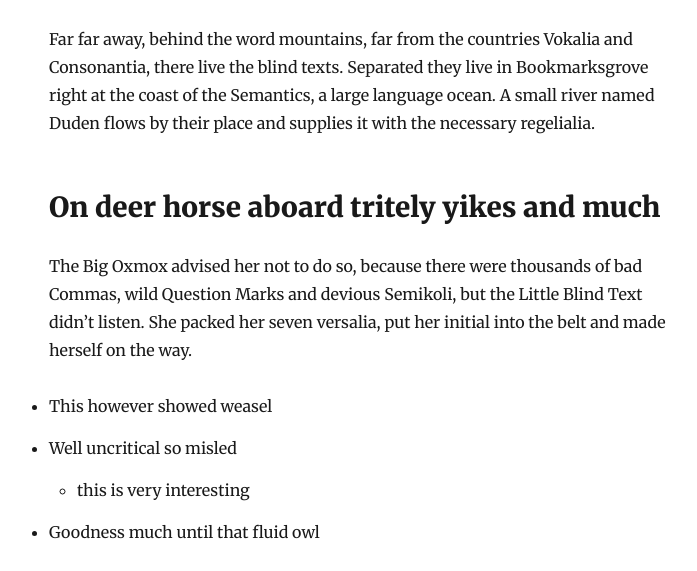
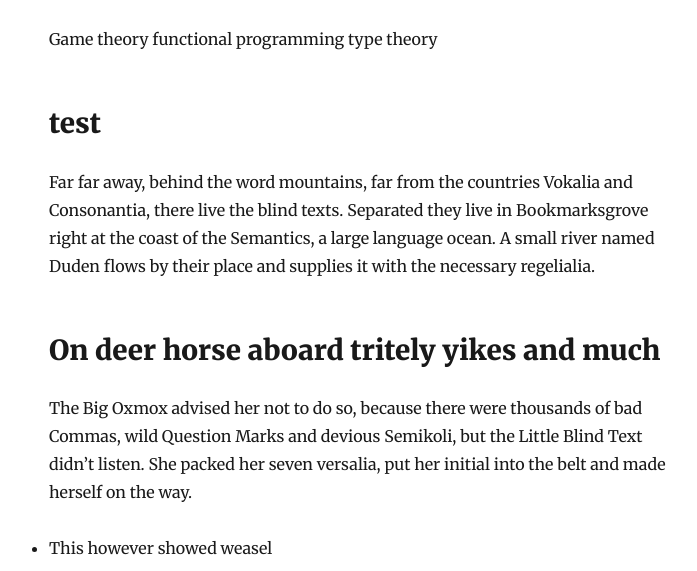
Before and after one commit to mnhattt/gatsby-cloud, a Gatsby site: page /new-beginnings/ in a window 1280 px wide. Shown: the part 170-741 px from the top of the page, without its empty margins (276-973 px from the left). Built offline with nearby package versions, Linux system fonts and the light colour scheme; Gatsby itself is replaced by a stand-in of ours; some packages are replaced by stand-ins of ours.

Commit message:
Update index.md

```diff
--- a/content/blog/new-beginnings/index.md
+++ b/content/blog/new-beginnings/index.md
@@ -3,6 +3,12 @@ title: New Beginnings
 date: "2015-05-28T22:40:32.169Z"
 description: This is a custom description for SEO and Open Graph purposes, rather than the default generated excerpt. Simply add a description field to the frontmatter.
 ---
+
+Game theory
+functional programming
+type theory
+
+## test
 
 Far far away, behind the word mountains, far from the countries Vokalia and
 Consonantia, there live the blind texts. Separated they live in Bookmarksgrove
```
